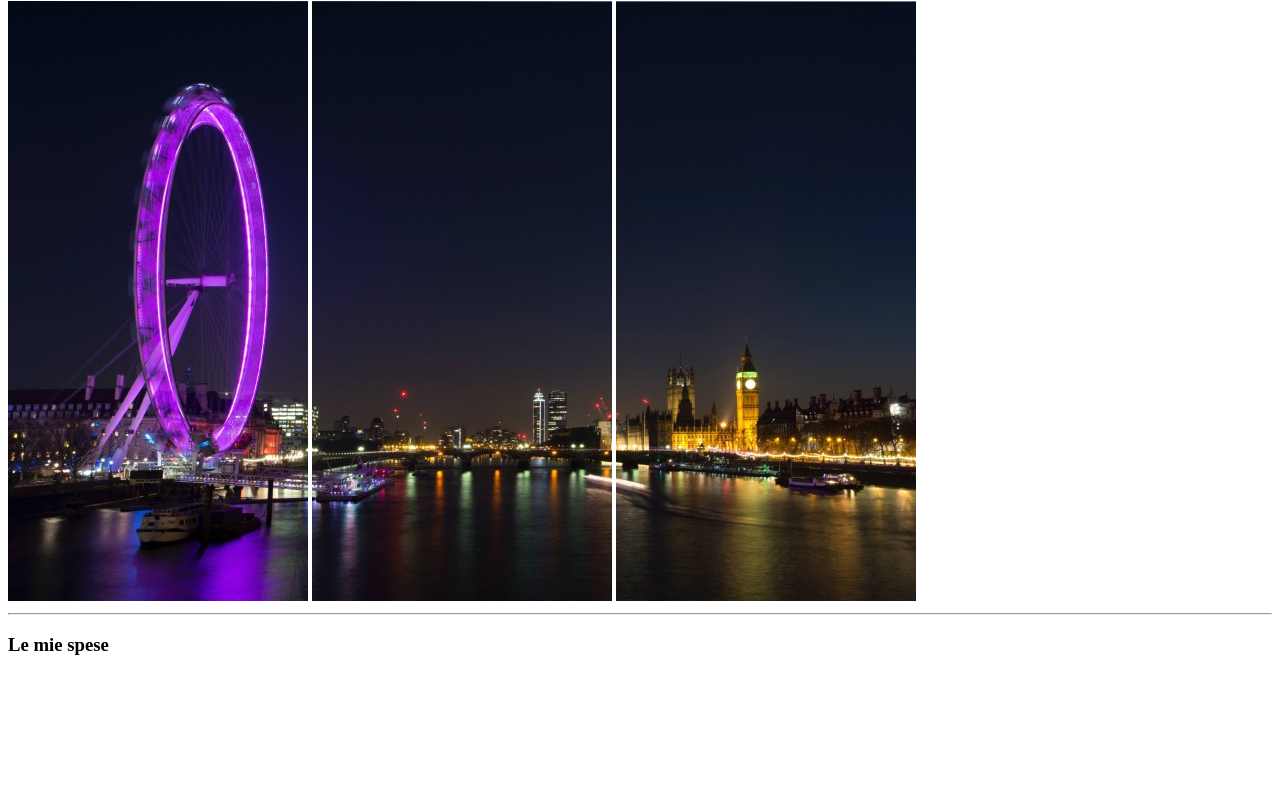
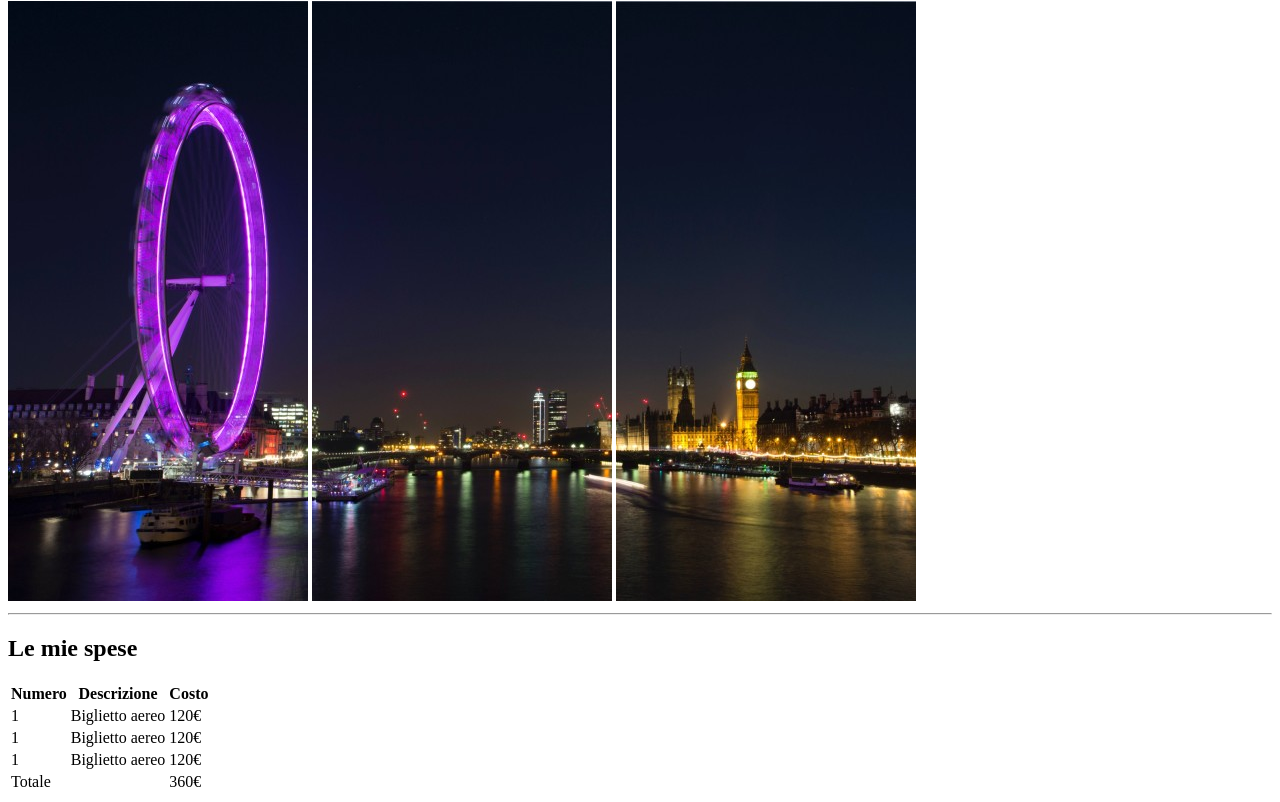
Before and after one commit to Levva01/html-london-trip, a plain HTML site: page index.html in a window 1280 px wide. Shown: the part 79-881 px from the top of the page. Before the commit the page ends 800 px from the top, so only its background shows below. Drawn offline with Linux system fonts and the light colour scheme.

Commit message:
Tabella Compilata e h3 convertito in h2

```diff
--- a/index.html
+++ b/index.html
@@ -25,36 +25,36 @@
     <main>
         <!-- Inizio sezione "Le mie spese" -->
         <section>
-            <h3>Le mie spese</h3>
+            <h2>Le mie spese</h2>
             <!-- Inizio tabella -->
             <table>
                 <thead>
-                    <th></th>
-                    <th></th>
-                    <th></th>
+                    <th>Numero</th>
+                    <th>Descrizione</th>
+                    <th>Costo</th>
                 </thead>
                 <tbody>
                     <tr>
-                        <td></td>
-                        <td></td>
-                        <td></td>
+                        <td>1</td>
+                        <td>Biglietto aereo</td>
+                        <td>120€</td>
                     </tr>
                     <tr>
-                        <td></td>
-                        <td></td>
-                        <td></td>
+                        <td>1</td>
+                        <td>Biglietto aereo</td>
+                        <td>120€</td>
                     </tr>
                     <tr>
-                        <td></td>
-                        <td></td>
-                        <td></td>
+                        <td>1</td>
+                        <td>Biglietto aereo</td>
+                        <td>120€</td>
                     </tr>
                 </tbody>
                 <tfoot>
                     <tr>
+                        <td>Totale</td>
                         <td></td>
-                        <td></td>
-                        <td></td>
+                        <td>360€</td>
                     </tr>
                 </tfoot>
             </table>
```
